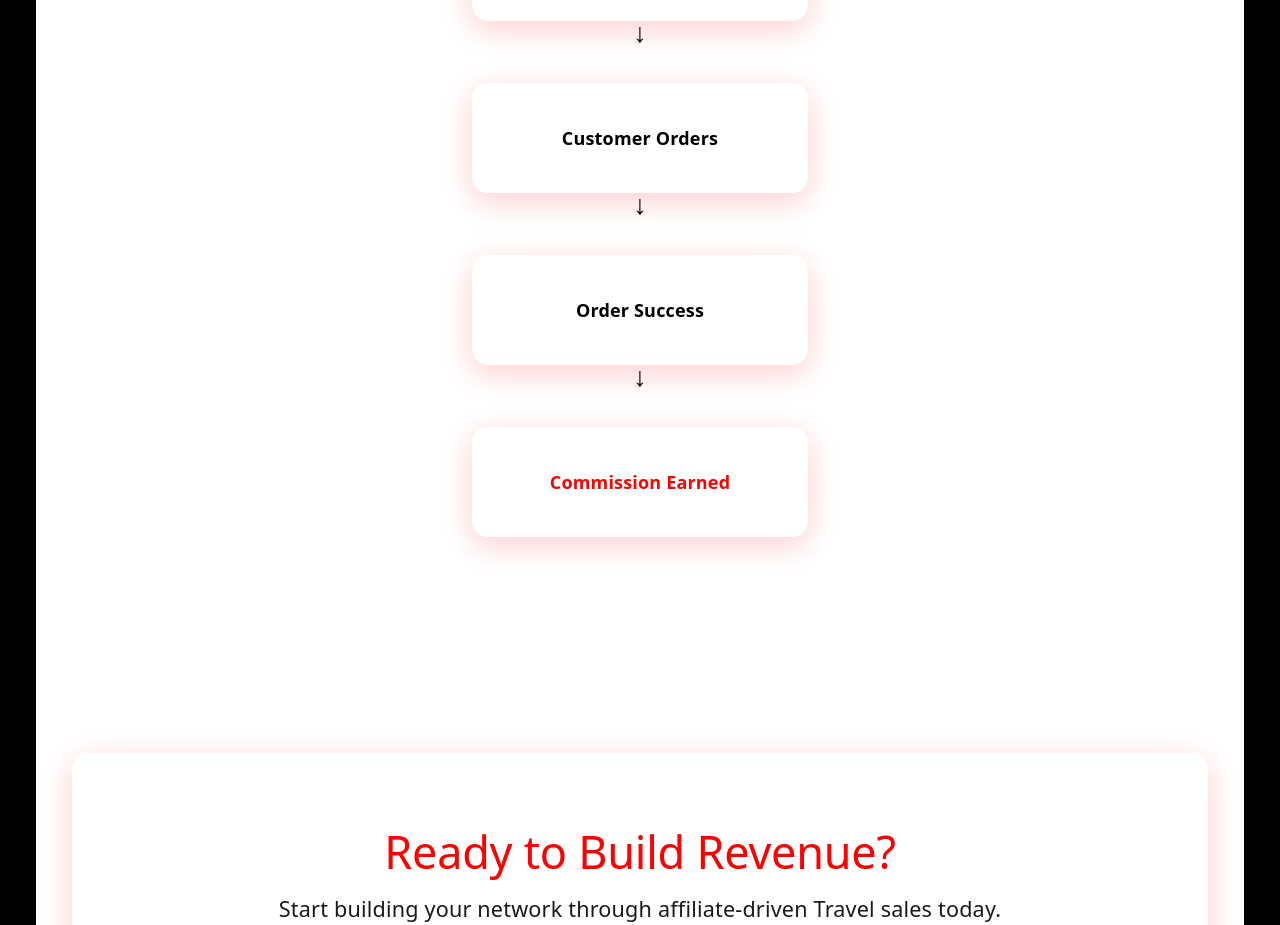
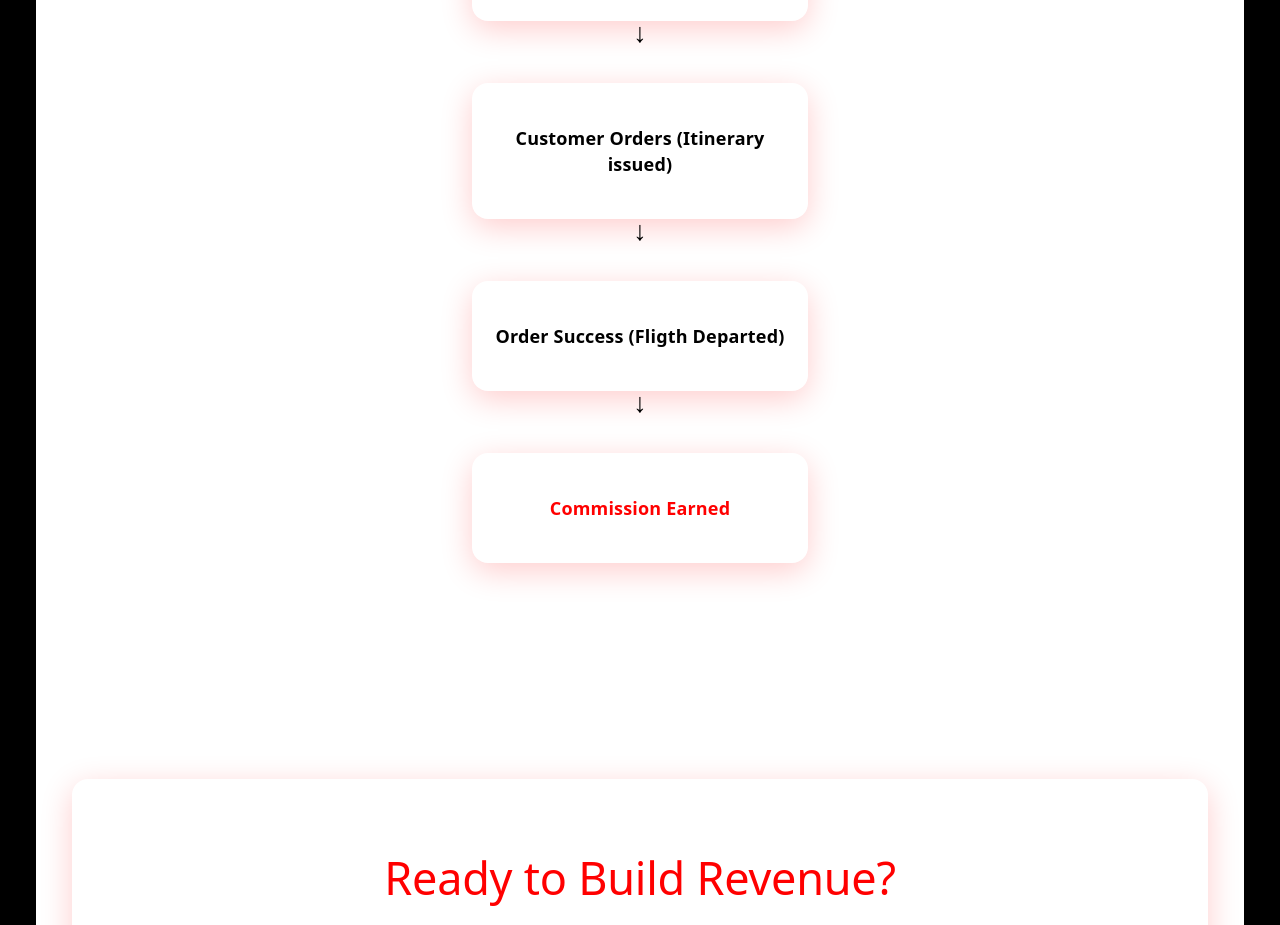
Before and after one commit to kotakbulat/my-vercel-hobby-app, a React (Vite) app: page /projects/affiliation-flow in a window 1280 px wide. Shown: the part 5080-6005 px from the top of the page. Built offline with nearby package versions, Linux system fonts and the light colour scheme.

Commit message:
fix: better wording, uncall unused component in project 05

```diff
--- a/src/projects/05-affiliation-flow/App.tsx
+++ b/src/projects/05-affiliation-flow/App.tsx
@@ -1,8 +1,6 @@
 import React from 'react';
 import './styles/animations.css';
 import './styles/components.css';
-
-import { Navbar } from './components/Navbar';
 import { HeroSection } from './components/HeroSection';
 import { RegisterSection } from './components/RegisterSection';
 import { GenerateCodeSection } from './components/GenerateCodeSection';
--- a/src/projects/05-affiliation-flow/components/BusinessFlowDiagram.tsx
+++ b/src/projects/05-affiliation-flow/components/BusinessFlowDiagram.tsx
@@ -3,7 +3,7 @@ import { useScrollReveal } from '../hooks/useScrollReveal';
 
 export const BusinessFlowDiagram: React.FC = () => {
   const ref = useScrollReveal();
-  const flow = ["Affiliator", "Generate Code", "Share Code", "Customer Orders", "Order Success", "Commission Earned"];
+  const flow = ["Affiliator", "Generate Code", "Share Code", "Customer Orders (Itinerary issued)", "Order Success (Fligth Departed)", "Commission Earned"];
 
   return (
     <section className="reveal" ref={ref}>
```
